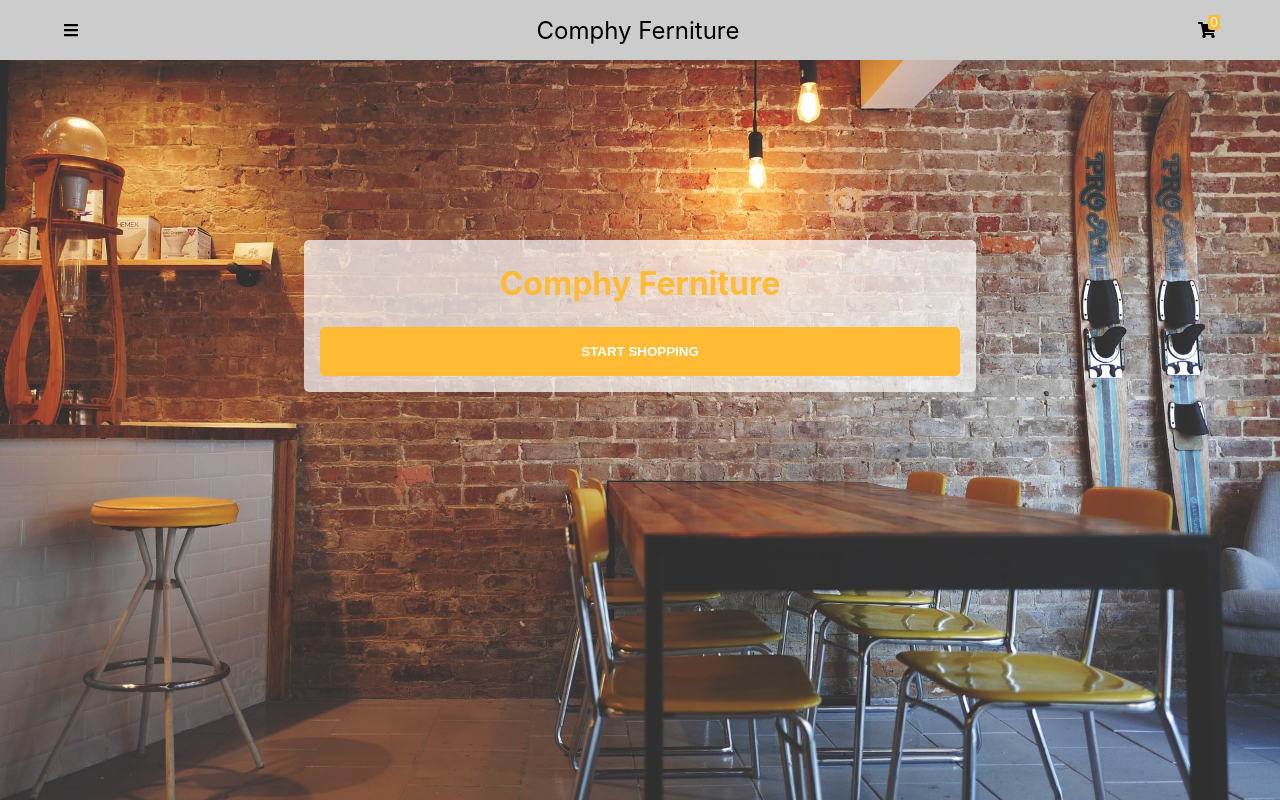
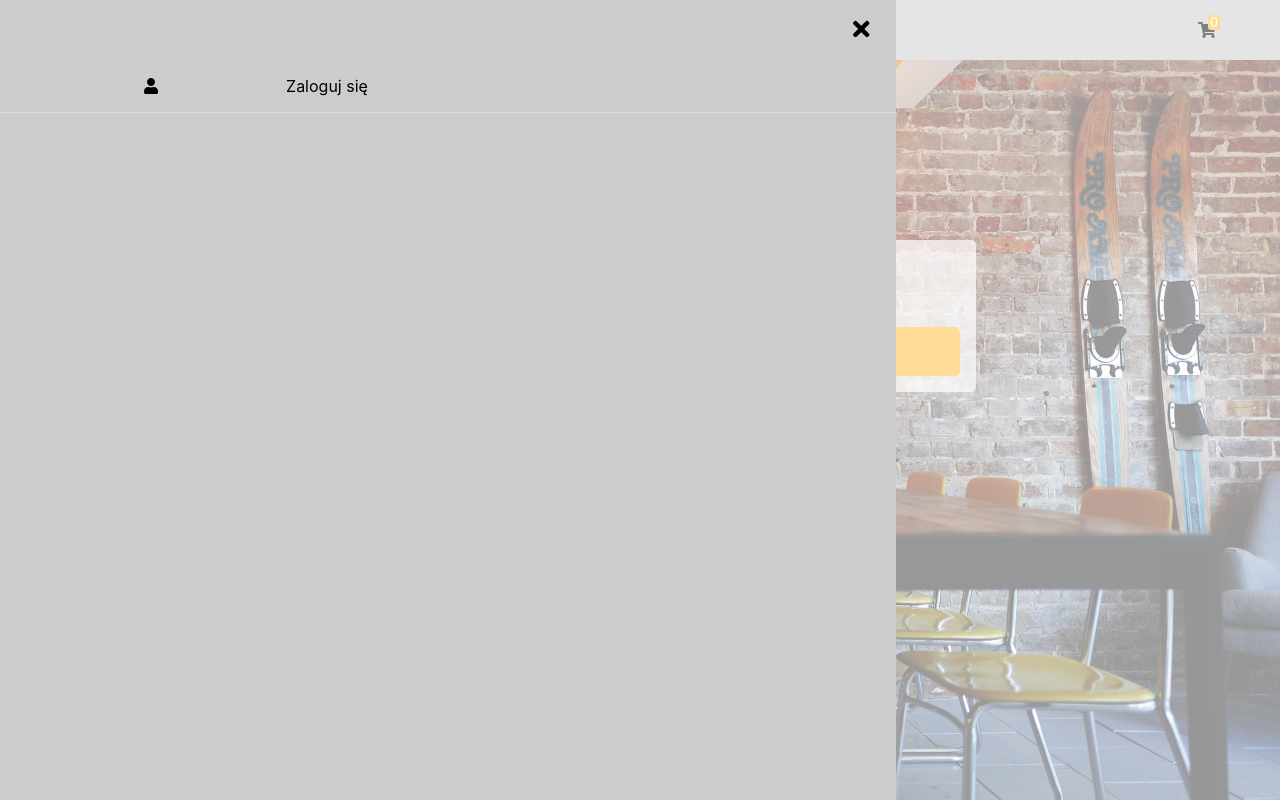
Before and after one commit to dominikPytlinski/ahopapp, a React (Create React App) app: page / in a window 1280 px wide. Both pictures are taken after a click on the element 71 px from the left and 30 px from the top of the page. Shown: the top 800 px of the page. Built offline with nearby package versions, Linux system fonts and the light colour scheme.

Commit message:
Created Curtain component and Menu component, set event handler for both of them

```diff
--- a/src/App.js
+++ b/src/App.js
@@ -1,12 +1,14 @@
 import React from 'react';
 import { library } from '@fortawesome/fontawesome-svg-core';
-import { faBars, faShoppingCart, faTimes, faChevronUp, faChevronDown } from '@fortawesome/free-solid-svg-icons';
+import { faBars, faShoppingCart, faTimes, faChevronUp, faChevronDown, faUser } from '@fortawesome/free-solid-svg-icons';
 import Header from './components/header/Header';
 import Content from './components/content/Content';
 import Cart from './components/cart/Cart';
+import Menu from './components/menu/Menu';
+import Curtain from './components/curtain/Curtain';
 import './App.css';
 
-library.add(faBars, faShoppingCart, faTimes, faChevronUp, faChevronDown);
+library.add(faBars, faShoppingCart, faTimes, faChevronUp, faChevronDown, faUser);
 
 class App extends React.Component {
 
@@ -14,22 +16,40 @@ class App extends React.Component {
   {
     super(props);
     this.state = {
-      isCartVisible: false
+      isCartVisible: false,
+      isMenuVisible: false,
+      isCurtainVisible: false
     }
+  }
+
+  showCurtain = () => {
+    const { isCurtainVisible } = this.state;
+    setTimeout(() => {
+      this.setState({ isCurtainVisible: !isCurtainVisible });
+    }, 300);
   }
 
   showCart = () => {
     const { isCartVisible } = this.state;
-    this.setState({isCartVisible: !isCartVisible});
+    this.setState({ isCartVisible: !isCartVisible });
+    this.showCurtain();
+  }
+
+  showMenu = () => {
+    const { isMenuVisible } = this.state;
+    this.setState({ isMenuVisible: !isMenuVisible });
+    this.showCurtain();
   }
 
   render()
   {
     return(
       <div className="App">
-        <Header showCart={this.showCart}/>
+        <Header showCart={this.showCart} showMenu={this.showMenu}/>
         <Content />
         <Cart v={this.state.isCartVisible} closeCart={this.showCart}/>
+        <Menu v={this.state.isMenuVisible} closeMenu={this.showMenu}/>
+        <Curtain v={this.state.isCurtainVisible}/>
       </div>
     );
   }
--- a/src/components/cart/Cart.css
+++ b/src/components/cart/Cart.css
@@ -5,7 +5,7 @@
     background-color: #ccc;
     width: 70%;
     height: 100vh;
-    z-index: 2;
+    z-index: 3;
     transform: translateX(100%);
     transition: all .3s linear;
 }
--- /dev/null
+++ b/src/components/curtain/Curtain.css
@@ -0,0 +1,14 @@
+.curtain {
+    position: fixed;
+    top: 0;
+    left: 0;
+    width: 100%;
+    height: 100%;
+    background-color: rgba(255, 255, 255, .5);
+    z-index: 2;
+    display: none;
+}
+
+.visible {
+    display: block;
+}
--- /dev/null
+++ b/src/components/curtain/Curtain.js
@@ -0,0 +1,8 @@
+import React from 'react';
+import './Curtain.css';
+
+const Curtain = (props) => {
+   return <div className={props.v ? 'curtain visible' : 'curtain'}></div>
+}
+
+export default Curtain;
--- a/src/components/header/Header.css
+++ b/src/components/header/Header.css
@@ -32,7 +32,7 @@
     justify-content: space-between;
     align-items: center;
     position: fixed;
-    z-index: 2;
+    z-index: 1;
 }
 
 .header nav div:first-child {
--- a/src/components/header/Header.js
+++ b/src/components/header/Header.js
@@ -10,7 +10,7 @@ class Header extends React.Component {
         return(
             <header className="header">
                 <nav>
-                    <div>
+                    <div onClick={this.props.showMenu}>
                         <span><FontAwesomeIcon icon="bars" /></span>
                     </div>
                     <div>
--- /dev/null
+++ b/src/components/menu/Menu.css
@@ -0,0 +1,54 @@
+.menu {
+    position: fixed;
+    top: 0;
+    left: 0;
+    background-color: #ccc;
+    width: 70%;
+    height: 100vh;
+    z-index: 3;
+    transform: translateX(-100%);
+    transition: all .3s linear;
+}
+
+.menu .menu-header {
+    height: 60px;
+    display: flex;
+    justify-content: flex-end;
+}
+
+.menu .menu-header span {
+    display: block;
+    font-size: 1.5rem;
+    height: 60px;
+    width: 10%;
+    line-height: 250%;
+    cursor: pointer;
+    margin-right: 3%;
+    text-align: right;
+}
+
+.menu ul {
+    list-style-type: none;
+    margin: 0;
+    padding: 0;
+}
+
+.menu ul li {
+    display: flex;
+    align-items: center;
+    cursor: pointer;
+    border-bottom: 1px solid #ddd;
+    padding: 1rem;
+}
+
+.menu ul li svg {
+    flex-grow: 1;
+}
+
+.menu ul li span {
+    flex-grow: 2;
+}
+
+.visible {
+    transform: translateX(0);
+}
--- /dev/null
+++ b/src/components/menu/Menu.js
@@ -0,0 +1,23 @@
+import React from 'react';
+import './Menu.css';
+import { FontAwesomeIcon } from '@fortawesome/react-fontawesome';
+
+class Menu extends React.Component {
+
+    render()
+    {
+        return(
+            <div className={this.props.v ? 'menu visible' : 'menu'}>
+                <div className="menu-header">
+                    <span onClick={this.props.closeMenu}><FontAwesomeIcon icon="times" /></span>
+                </div>
+                <ul>
+                    <li><FontAwesomeIcon icon="user" /><span>Zaloguj się</span></li>
+                </ul>
+            </div>
+        );
+    }
+
+}
+
+export default Menu;
```
